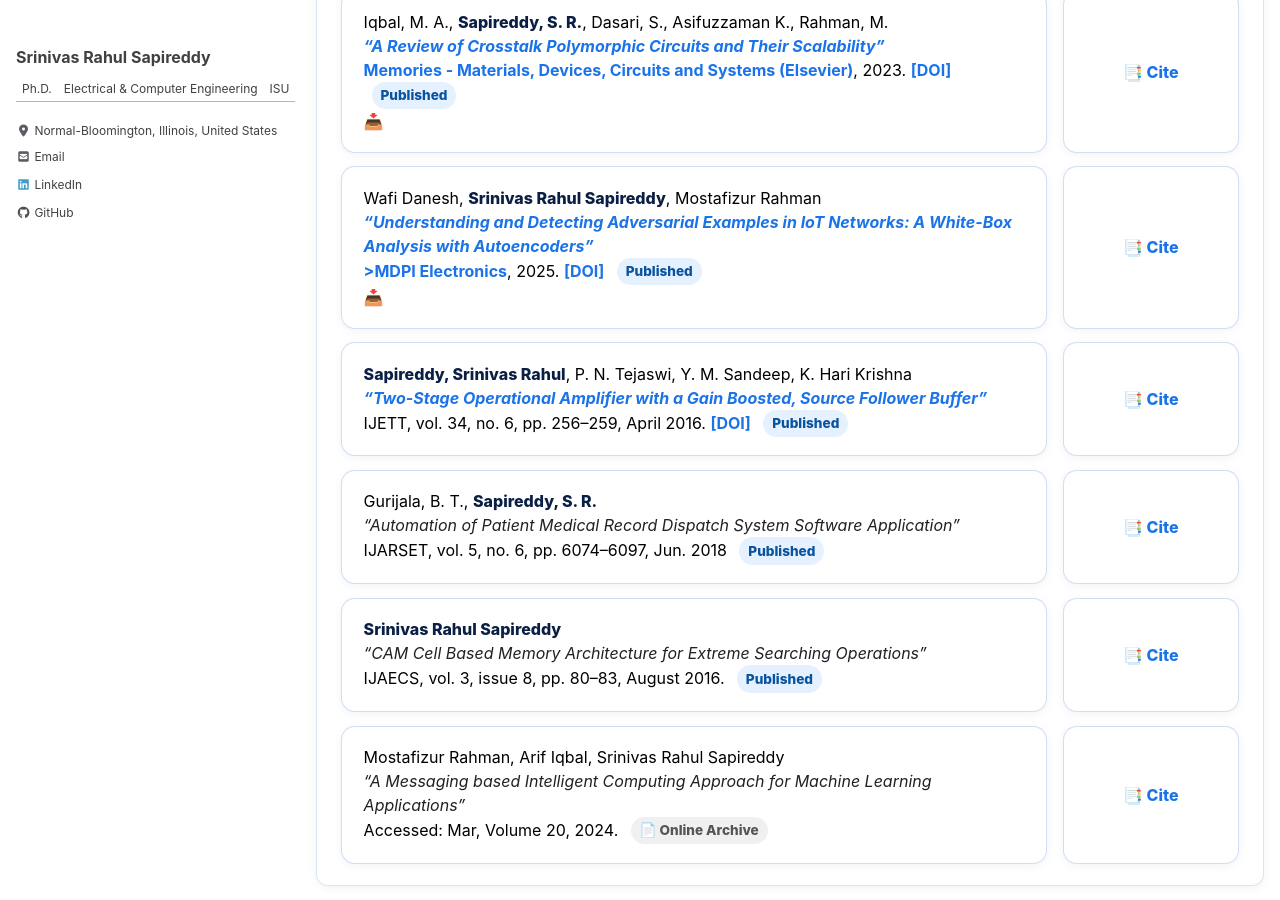
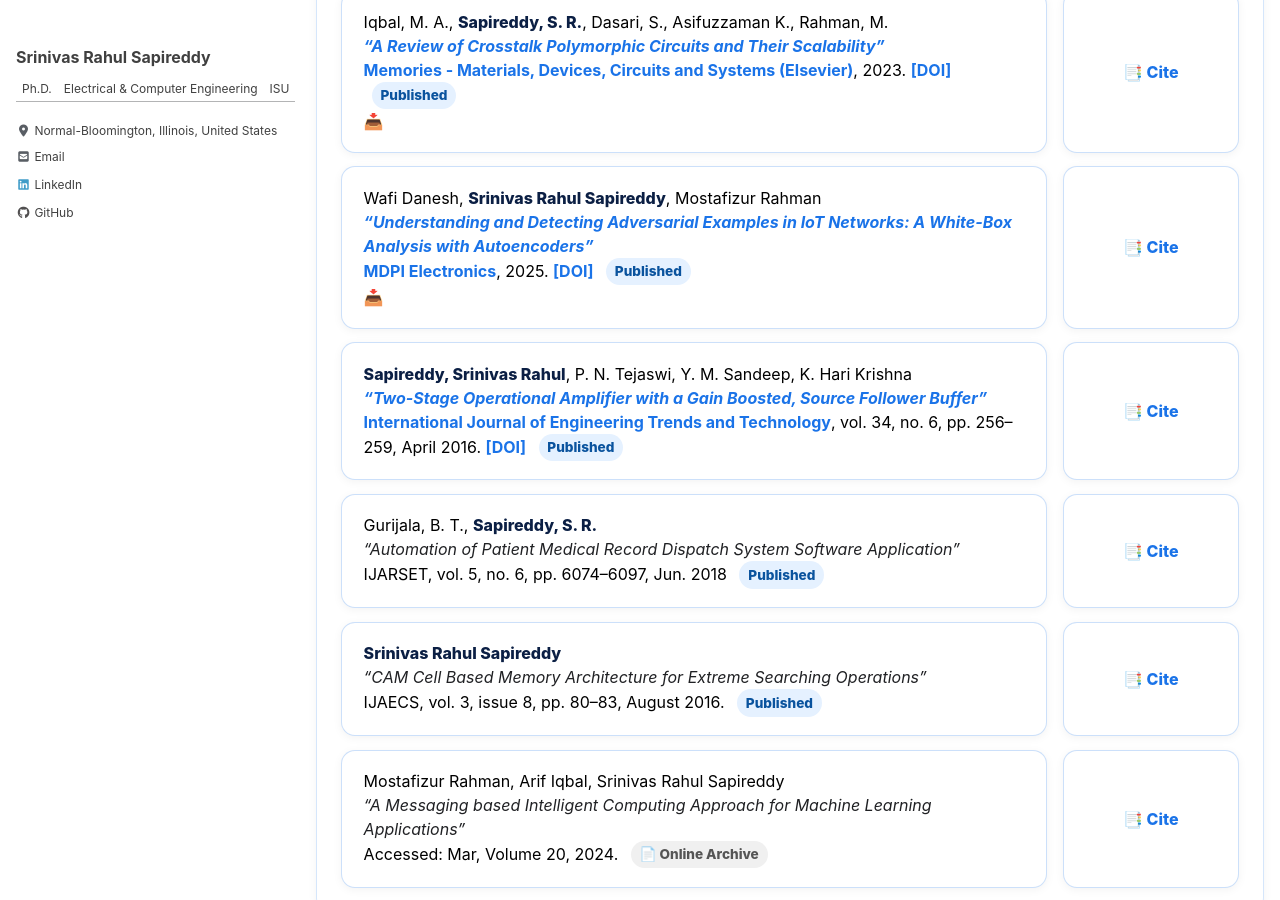
Before and after one commit to srsapireddy/srsapireddy.github.io, a Jekyll site: the page built from _pages/publications.md, in a window 1280 px wide and 900 px high, scrolled down 1212 px. Built offline with Jekyll 4.4.1, drawn with Linux system fonts in a browser that asks for light colours; cached includes are drawn as plain includes; nearby versions of some CDN libraries.

Commit message:
Update publications.md

```diff
--- a/_pages/publications.md
+++ b/_pages/publications.md
@@ -355,7 +355,7 @@ function copyCitation(id) {
       <div class="pub-card">
         Wafi Danesh, <strong>Srinivas Rahul Sapireddy</strong>, Mostafizur Rahman<br>
         <em><a href="https://www.mdpi.com/2079-9292/14/15/3015" target="_blank" rel="noopener">“Understanding and Detecting Adversarial Examples in IoT Networks: A White-Box Analysis with Autoencoders”</a></em><br>
-        <a href="[https://www.sciencedirect.com/science/article/pii/S2773064623000713](https://www.mdpi.com/2079-9292/14/15/3015)" target="_blank" rel="noopener">>MDPI Electronics</a>, 2025.
+        <a href="[https://www.sciencedirect.com/science/article/pii/S2773064623000713](https://www.mdpi.com/2079-9292/14/15/3015)" target="_blank" rel="noopener">MDPI Electronics</a>, 2025.
         <a href="https://doi.org/10.3390/electronics14153015" target="_blank" rel="noopener">[DOI]</a>
         <span class="status published">Published</span><br>
         <a href="/images/MDPI_1.pdf" target="_blank" rel="noopener" title="Download PDF">📥</a>
@@ -370,7 +370,7 @@ function copyCitation(id) {
       <div class="pub-card">
         <strong>Sapireddy, Srinivas Rahul</strong>, P. N. Tejaswi, Y. M. Sandeep, K. Hari Krishna<br>
         <em><a href="https://ijettjournal.org/archive/ijett-v34p252" target="_blank" rel="noopener">“Two-Stage Operational Amplifier with a Gain Boosted, Source Follower Buffer”</a></em><br>
-        IJETT, vol. 34, no. 6, pp. 256–259, April 2016.
+        <a href="https://ijettjournal.org/archive/ijett-v34p252" target="_blank" rel="noopener">International Journal of Engineering Trends and Technology</a>, vol. 34, no. 6, pp. 256–259, April 2016.
         <a href="https://doi.org/10.14445/22315381/IJETT-V34P252" target="_blank" rel="noopener">[DOI]</a>
         <span class="status published">Published</span>
       </div>
```
